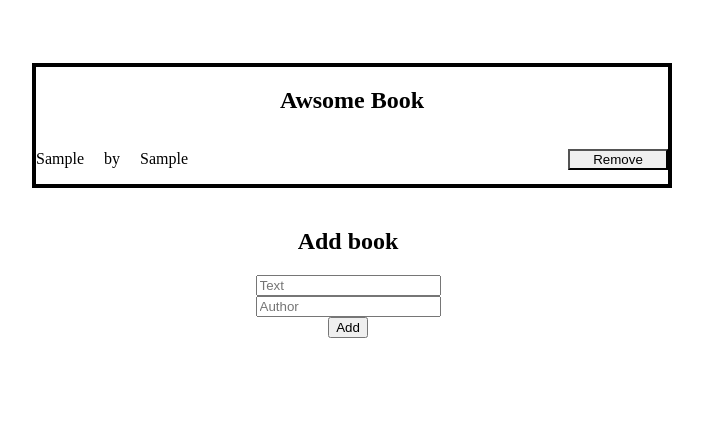
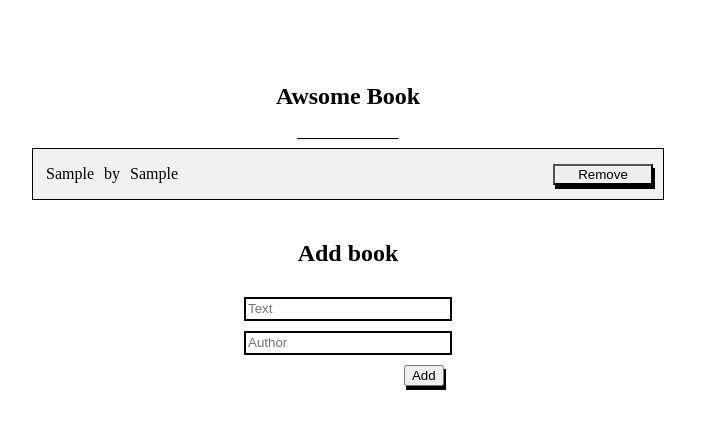
Before and after one commit to udeaghad/awesome-books, a website: page index.html in a window 1280 px wide. Both pictures are taken after typing "Sample", "Sample" into the empty fields and a click on the button "Add". Shown: the whole page, without its empty margins (292-995 px from the left). Drawn offline with Linux system fonts and the light colour scheme.

Commit message:
Add style to the bottuns

```diff
--- a/app.js
+++ b/app.js
@@ -19,12 +19,13 @@ function createBook(){
   const newDiv = document.createElement('div');
 
   newDiv.classList.add('onebook');
-  for(let i = 1;i<awesomBook.length; i += 1){
+  for(let i = 0;i<awesomBook.length; i += 1){
     newDiv.classList.toggle('removebg')
   }
 
   by.innerHTML = 'by'
   removeBotton.classList = 'remove';
+  liTitle.className = 'title-p'
   liTitle.appendChild(document.createTextNode(this.title.value));
   liAuthor.appendChild(document.createTextNode(this.author.value));
   removeBotton.innerText = 'Remove';
--- a/index.html
+++ b/index.html
@@ -8,14 +8,14 @@
     <title>Document</title>
 </head>
 <body>
-    <section class="all"><h1>Awsome Book</h1>
+    <section class="all"><h1>Awsome Book</h1><hr>
         <div id="list">
 
         </div>
     </section>
 
         <section class="input-form">
-            <h2>Add book</h2>
+        <h2>Add book</h2>
         <input type="text" id="title" placeholder="Text">
         <input type="text" id="author" placeholder="Author">
         <button type="submit" id="add-button">Add</button></section>
--- a/style.css
+++ b/style.css
@@ -6,9 +6,6 @@
   margin-left: 25%;
   margin-top: 5%;
   width: 50%;
-  border: 4px solid black;
-}
-#list {
 
 }
 
@@ -20,7 +17,8 @@ li {
   display: grid;
   align-items: baseline;
   grid-template-columns: 1fr 1fr 1fr 30fr;
-  gap: 1.25rem;
+  gap: .625rem;
+  border: 1px solid black;
 }
 
 .remove {
@@ -28,6 +26,8 @@ li {
   justify-self: flex-end;
   border-color: black;
   box-sizing: .125rem;
+  box-shadow:  2px 4px black;
+  margin-right: .625rem;
 }
 
 .input-form {
@@ -36,11 +36,34 @@ li {
   justify-content: center;
   align-items: center;
   margin-top: 1.25rem;
+  gap: .625rem;
 }
 
 .removebg {
-  background-color: gray;
+  background-color: rgb(243, 240, 240);
 }
-.removebg2 {
-  background-color: white;
+hr {
+  width: 6.25rem;
+  border-top: 1px solid black;
 }
+
+#add-button {
+  margin-left: 12%;
+  box-shadow:  2px 4px black;
+}
+
+#title {
+  border: .125rem solid black;
+  width: 12.5rem;
+  height: 1.125rem;
+}
+
+#author {
+  border: .125rem solid black;
+  width: 12.5rem;
+  height: 1.125rem;
+}
+
+.title-p {
+  margin-left: 13px;
+}
```
